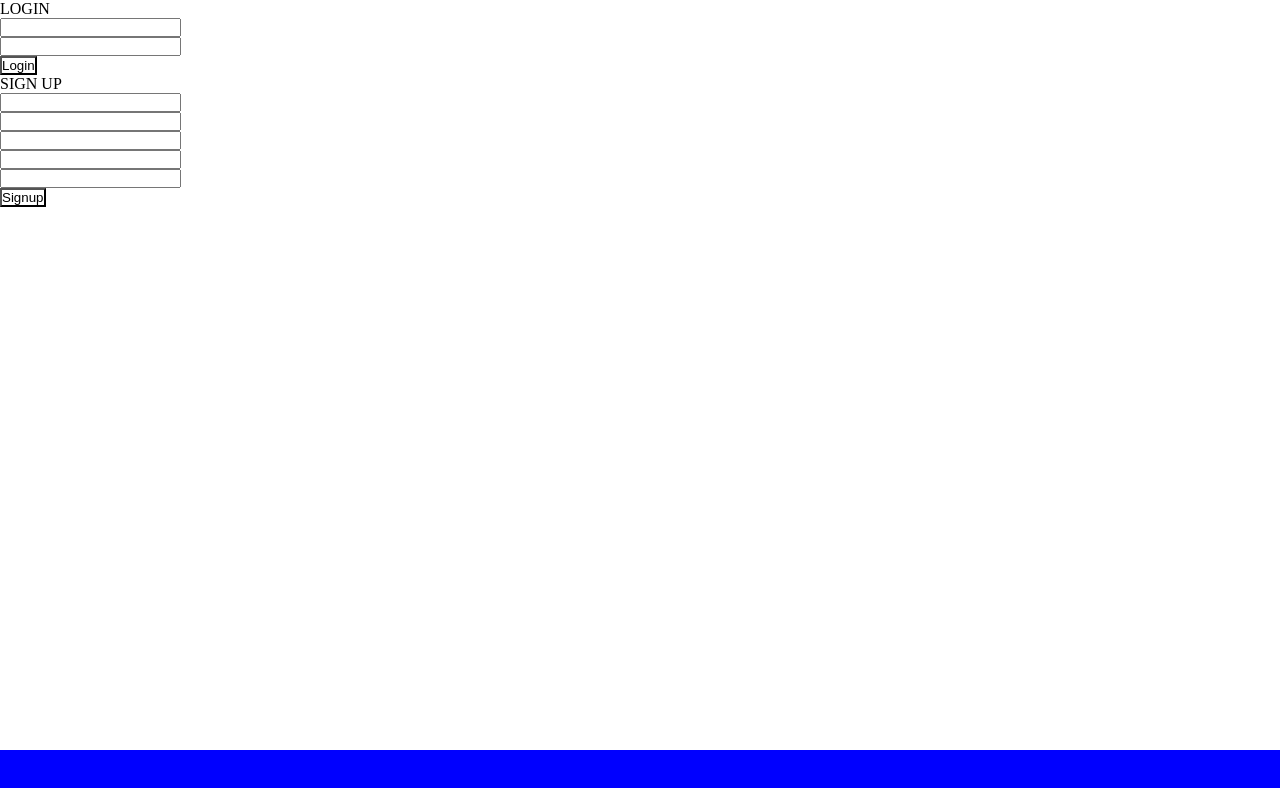
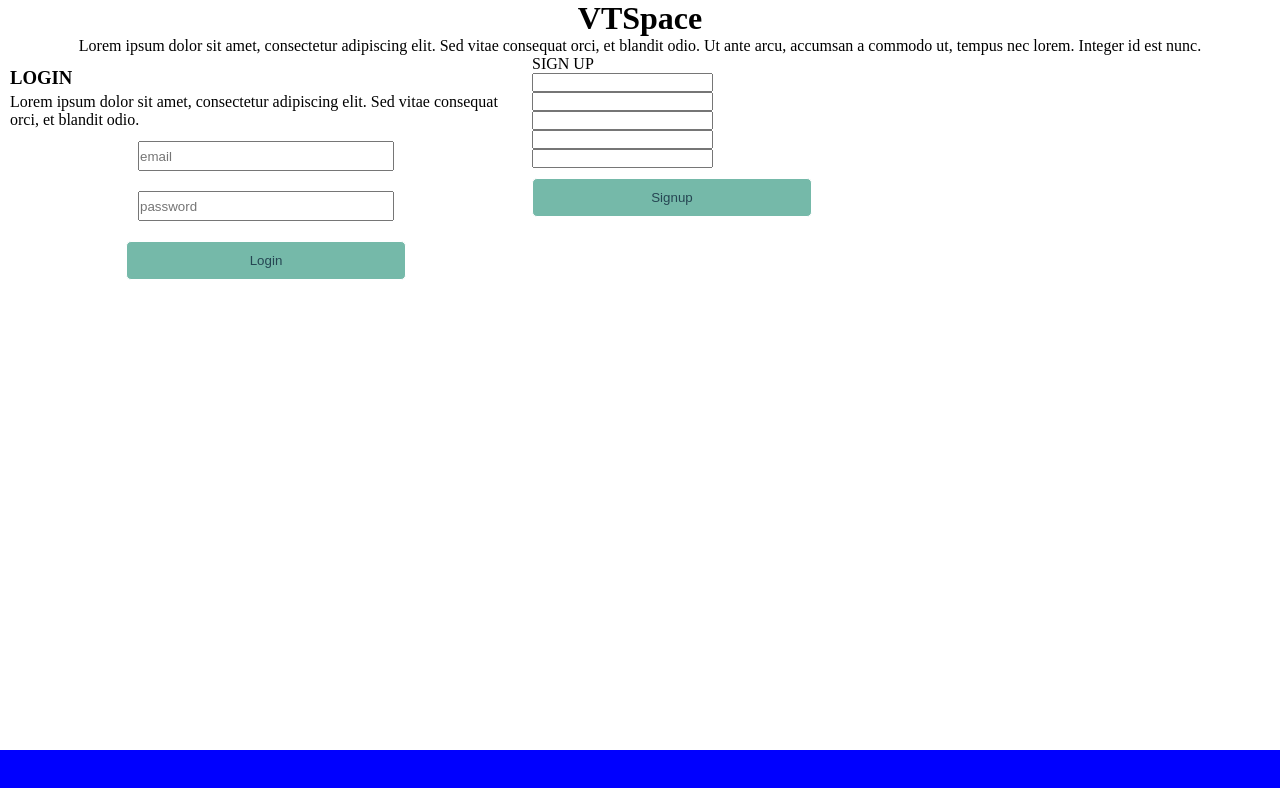
Before and after one commit to Aleksandar241/vtspace, a React (Vite) app: page /login in a window 1280 px wide. Shown: the top 788 px of the page. Built offline with nearby package versions, Linux system fonts and the light colour scheme; no server answers.

Commit message:
Style for login page and buttons

```diff
--- a/src/components/atoms/Button/button.module.scss
+++ b/src/components/atoms/Button/button.module.scss
@@ -1,5 +1,14 @@
 @use '@styles' as styles;
 
 .button {
-    background-color: styles.$primary;
+    background-color: styles.$primary-color;
+    color: styles.$text-color;
+    text-align: center;
+    width: 280px;
+    height: 39px;
+    box-sizing: border-box;
+    border-radius: 5px;
+    border: 1px solid styles.$white-color;
+    margin: 10px auto;
+
 }
--- a/src/components/molecules/LoginForm/index.tsx
+++ b/src/components/molecules/LoginForm/index.tsx
@@ -9,15 +9,18 @@ const LoginForm: FC = (): JSX.Element => {
   const { initialValues, onSubmit, isLoading, validationScheme } = useLoginForm();
   return (
     <>
-      <p>LOGIN</p>
       <Formik initialValues={initialValues} onSubmit={onSubmit} validationSchema={validationScheme}>
-        <Form className={styles.container}>
-          <Field type="email" name="email" />
-          <ErrorMessage name="email" component="div" />
-          <Field type="password" name="password" />
-          <ErrorMessage name="password" component="div" />
-          <Button type="submit" disabled={isLoading} title="Login" />
-        </Form>
+        <div className={styles.loginForm}>
+          <Form className={styles.container}>
+            <h3 className={styles.inputHeader}>LOGIN</h3>
+            <p className={styles.inputText}>Lorem ipsum dolor sit amet, consectetur adipiscing elit. Sed vitae consequat orci, et blandit odio. </p>
+            <Field className={styles.inputField} type="email" name="email" placeholder="email" />
+            <ErrorMessage name="email" component="div" />
+            <Field className={styles.inputField} type="password" name="password" placeholder="password"/>
+            <ErrorMessage name="password" component="div" />
+            <Button type="submit" disabled={isLoading} title="Login" />
+          </Form>
+        </div>
       </Formik>
     </>
   );
--- a/src/components/molecules/LoginForm/login.module.scss
+++ b/src/components/molecules/LoginForm/login.module.scss
@@ -4,4 +4,22 @@
     display: flex;
     flex-direction: column;
     align-items: flex-start;
+
 }
+
+.inputField {
+    width: 50%;
+    height: 30px;
+    margin: 10px auto;
+}
+
+.loginForm {
+    width: 40%;
+    margin: 10px;
+}
+.inputHeader{
+    margin: 2px 0;
+}
+.inputText{
+    margin: 2px 0;
+}
--- a/src/components/molecules/SignupForm/index.tsx
+++ b/src/components/molecules/SignupForm/index.tsx
@@ -8,21 +8,23 @@ const SignupForm: FC = (): JSX.Element => {
   const { initialValues, onSubmit, isLoading, validationScheme } = useSignupForm();
   return (
     <>
+      <Formik initialValues={initialValues} onSubmit={onSubmit} validationSchema={validationScheme}>
+        <div className="signup-form">
+          <Form className={styles.container}>
             <p>SIGN UP</p>
-      <Formik initialValues={initialValues} onSubmit={onSubmit} validationSchema={validationScheme}>
-        <Form className={styles.container}>
-          <Field type="email" name="email" />
+            <Field className="input-field" type="email" name="email"  />
             <ErrorMessage name="email" component="div" />
-          <Field type="text" name="name" />
+            <Field className="input-field" type="text" name="name" />
             <ErrorMessage name="name" component="div" />
-          <Field type="text" name="surname" />
+            <Field className="input-field" type="text" name="surname" />
             <ErrorMessage name="surname" component="div" />
-          <Field type="password" name="password" />
+            <Field className="input-field" type="password" name="password" />
             <ErrorMessage name="password" component="div" />
-          <Field type="password" name="confirmPassword" />
+            <Field className="input-field" type="password" name="confirmPassword" />
             <ErrorMessage name="confirmPassword" component="div" />
             <Button type="submit" disabled={isLoading} title="Signup" />
           </Form>
+        </div>
       </Formik>
     </>
   );
--- a/src/components/organisms/AuthForms/auth_forms.module.scss
+++ b/src/components/organisms/AuthForms/auth_forms.module.scss
@@ -1,5 +1,13 @@
 @use '@styles' as styles;
 
 .button {
-    background-color: styles.$primary;
+    background-color: styles.$primary-color;
 }
+.header{
+    text-align: center;
+}
+
+.loginContainer {
+    display: flex;
+    margin: 0 auto;
+}
--- a/src/components/organisms/AuthForms/index.tsx
+++ b/src/components/organisms/AuthForms/index.tsx
@@ -2,13 +2,22 @@ import { FC } from 'react';
 
 import { LoginForm, SignupForm } from '@molecules';
 
-import styles from './login.module.scss';
+import styles from './auth_forms.module.scss';
 
 const AuthForms: FC = (): JSX.Element => {
   return (
     <div>
+      <div className={styles.header}>
+      <h1>VTSpace</h1>
+    <p>
+      Lorem ipsum dolor sit amet, consectetur adipiscing elit. Sed vitae consequat orci, et blandit odio. Ut ante arcu,
+      accumsan a commodo ut, tempus nec lorem. Integer id est nunc.
+    </p>
+      </div>
+    <div className={styles.loginContainer}>
       <LoginForm />
       <SignupForm />
+    </div>
     </div>
   );
 };
--- a/src/styles/_variables.scss
+++ b/src/styles/_variables.scss
@@ -1,2 +1,6 @@
 $overlay-color: #00000099;
-$primary: #FFFFFF;
+$white-color: #FFFFFF;
+$primary-color: #75B9A9;
+$text-color: #264653;
+$text-light-color: #2A9D8F;
+$warning-color: #E16A50;
```
Lines whose indentation alone changed are shown as unchanged.
